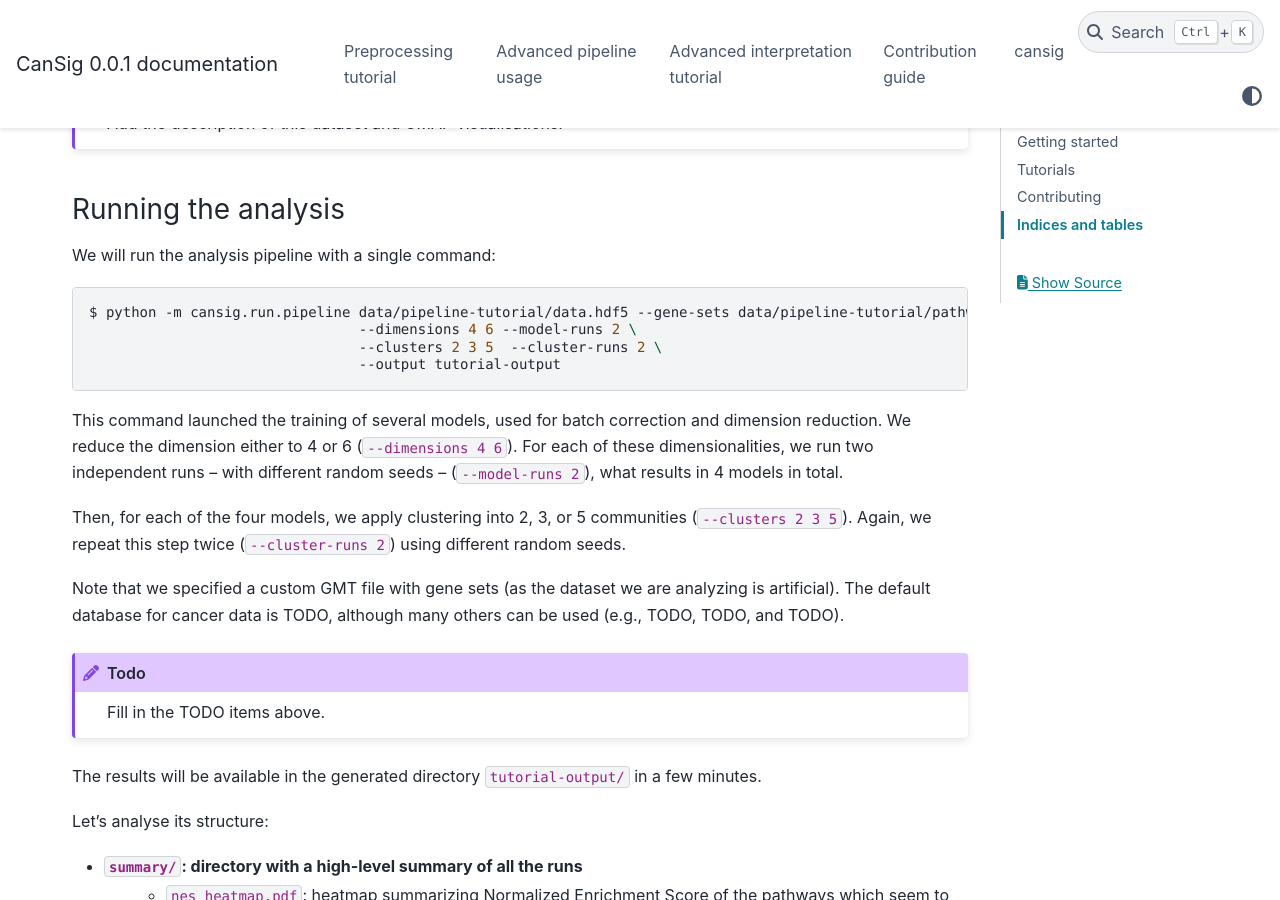
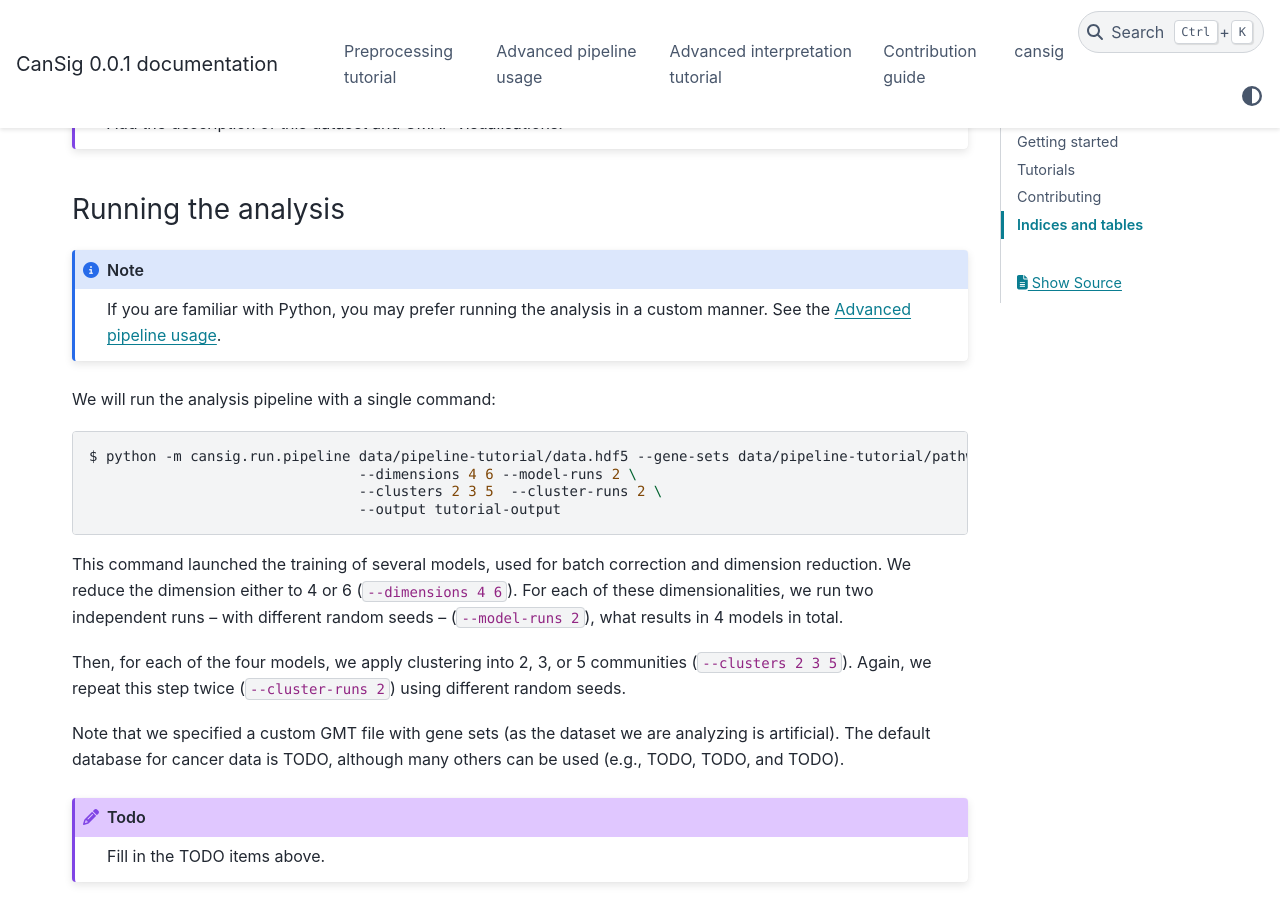
Before and after one commit to BoevaLab/CanSig, a Sphinx documentation site: the page built from docs/index.rst, in a window 1280 px wide and 900 px high, scrolled down 1529 px. Built offline with Sphinx 7.4.7 and the PyData theme 0.15.4, drawn with Linux system fonts in a browser that asks for light colours.

Commit message:
Refer to the advanced tutorial

```diff
--- a/docs/index.rst
+++ b/docs/index.rst
@@ -50,6 +50,8 @@ You should see a new directory ``data`` with a subdirectory ``pipeline-tutorial/
 
 Running the analysis
 ^^^^^^^^^^^^^^^^^^^^
+
+.. note:: If you are familiar with Python, you may prefer running the analysis in a custom manner. See the :ref:`pipeline-advanced`.
 
 We will run the analysis pipeline with a single command:
 
```
